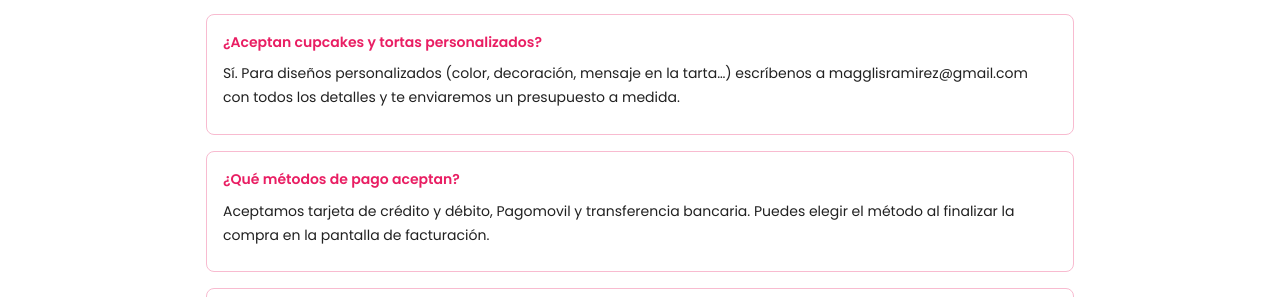
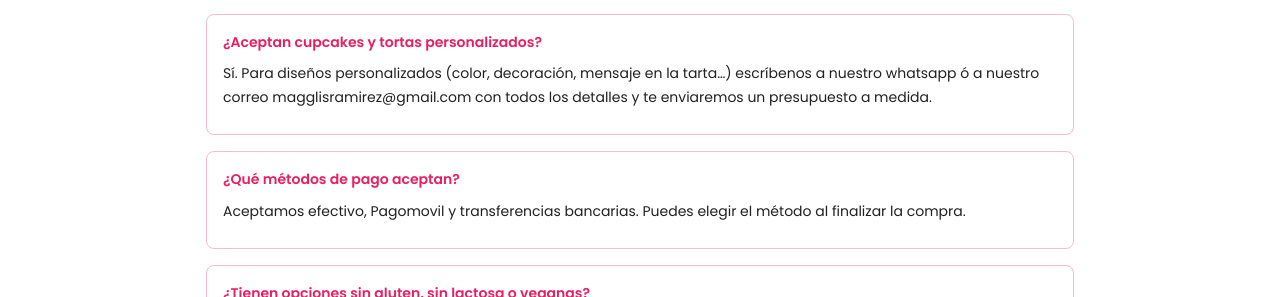
Before and after one commit to jorgegrhlm/paraisocupcakeshop, a React (Vite) app in the folder frontend/: page /faqs in a window 1280 px wide. Shown: the part 628-925 px from the top of the page. Built offline with nearby package versions, Linux system fonts and the light colour scheme; no server answers.

Commit message:
fix: actualiza Faqs al negocio real

```diff
--- a/frontend/src/pages/Faqs.jsx
+++ b/frontend/src/pages/Faqs.jsx
@@ -16,12 +16,12 @@ const PREGUNTAS = [
   {
     pregunta: '¿Aceptan cupcakes y tortas personalizados?',
     respuesta:
-      'Sí. Para diseños personalizados (color, decoración, mensaje en la tarta…) escríbenos a magglisramirez@gmail.com con todos los detalles y te enviaremos un presupuesto a medida.',
+      'Sí. Para diseños personalizados (color, decoración, mensaje en la tarta…) escríbenos a nuestro whatsapp ó a nuestro correo magglisramirez@gmail.com con todos los detalles y te enviaremos un presupuesto a medida.',
   },
   {
     pregunta: '¿Qué métodos de pago aceptan?',
     respuesta:
-      'Aceptamos tarjeta de crédito y débito, Pagomovil y transferencia bancaria. Puedes elegir el método al finalizar la compra en la pantalla de facturación.',
+      'Aceptamos efectivo, Pagomovil y transferencias bancarias. Puedes elegir el método al finalizar la compra.',
   },
   {
     pregunta: '¿Tienen opciones sin gluten, sin lactosa o veganas?',
```
